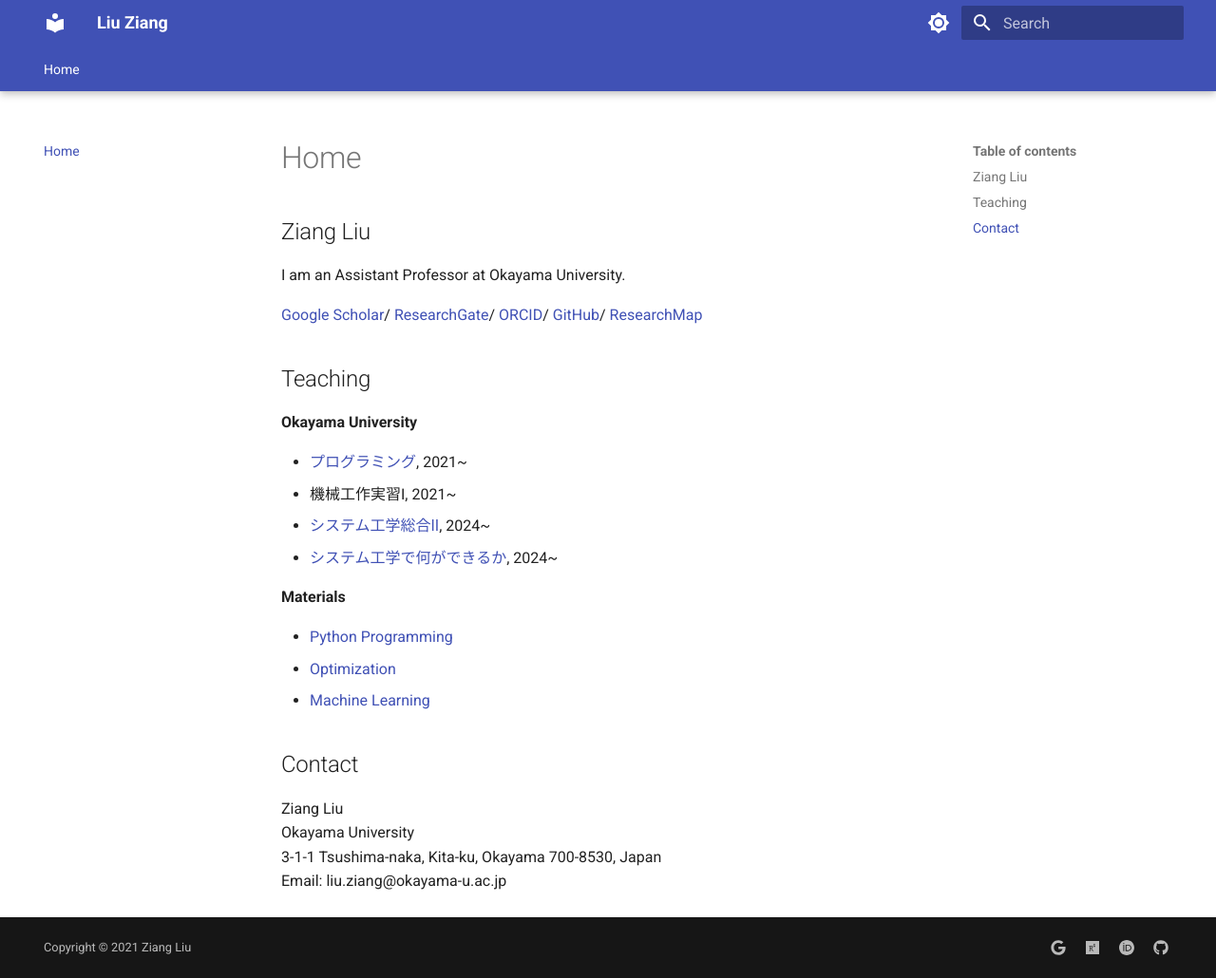
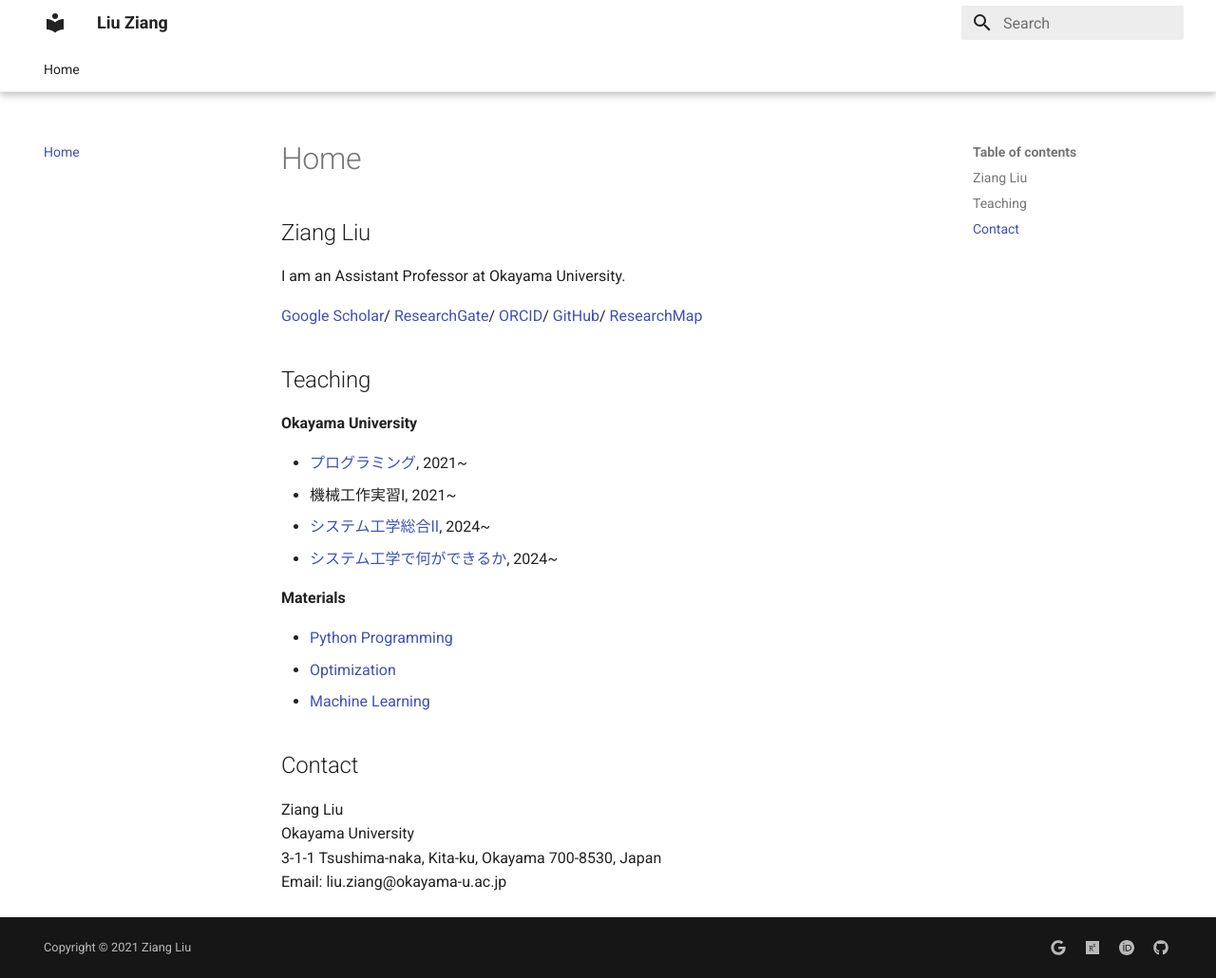
Before and after one commit to zi-ang-liu/zi-ang-liu.github.io, an MkDocs documentation site: the page built from docs/index.md, in a window 1280 px wide and 1030 px high. Shown: the whole window at 95% size. Built offline with MkDocs 1.6.1 and Material for MkDocs 9.7.7, drawn with Linux system fonts in a browser that asks for light colours.

Commit message:
Update mkdocs.yml

```diff
--- a/mkdocs.yml
+++ b/mkdocs.yml
@@ -39,18 +39,19 @@ theme:
     # - toc.integrate
 
   palette:
+    primary: white
 
-    # Palette toggle for light mode
-    - scheme: default
-      toggle:
-        icon: material/brightness-7
-        name: Switch to dark mode
+    # # Palette toggle for light mode
+    # - scheme: default
+    #   toggle:
+    #     icon: material/brightness-7
+    #     name: Switch to dark mode
 
-    # Palette toggle for dark mode
-    - scheme: slate
-      toggle:
-        icon: material/brightness-4
-        name: Switch to light mode
+    # # Palette toggle for dark mode
+    # - scheme: slate
+    #   toggle:
+    #     icon: material/brightness-4
+    #     name: Switch to light mode
 
   # Page tree
 nav:
```
